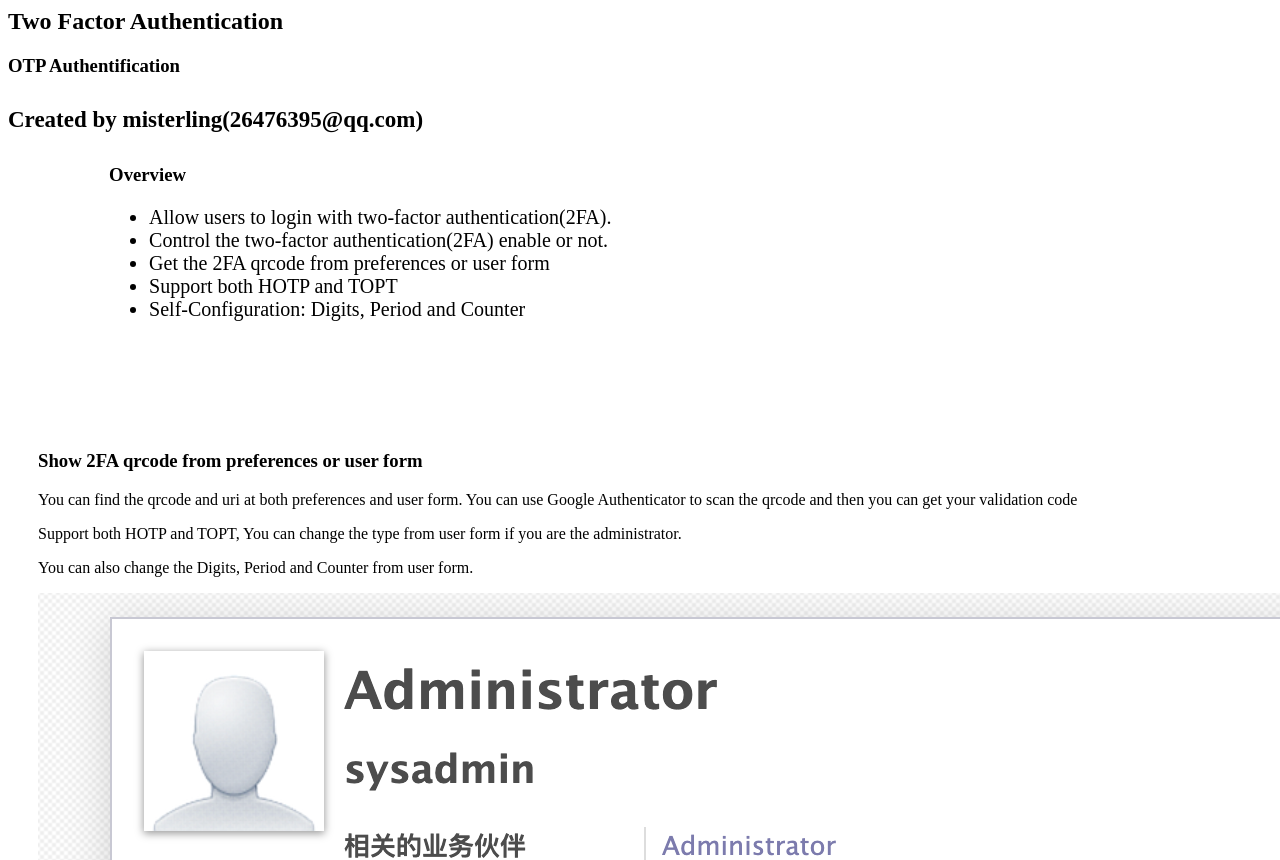
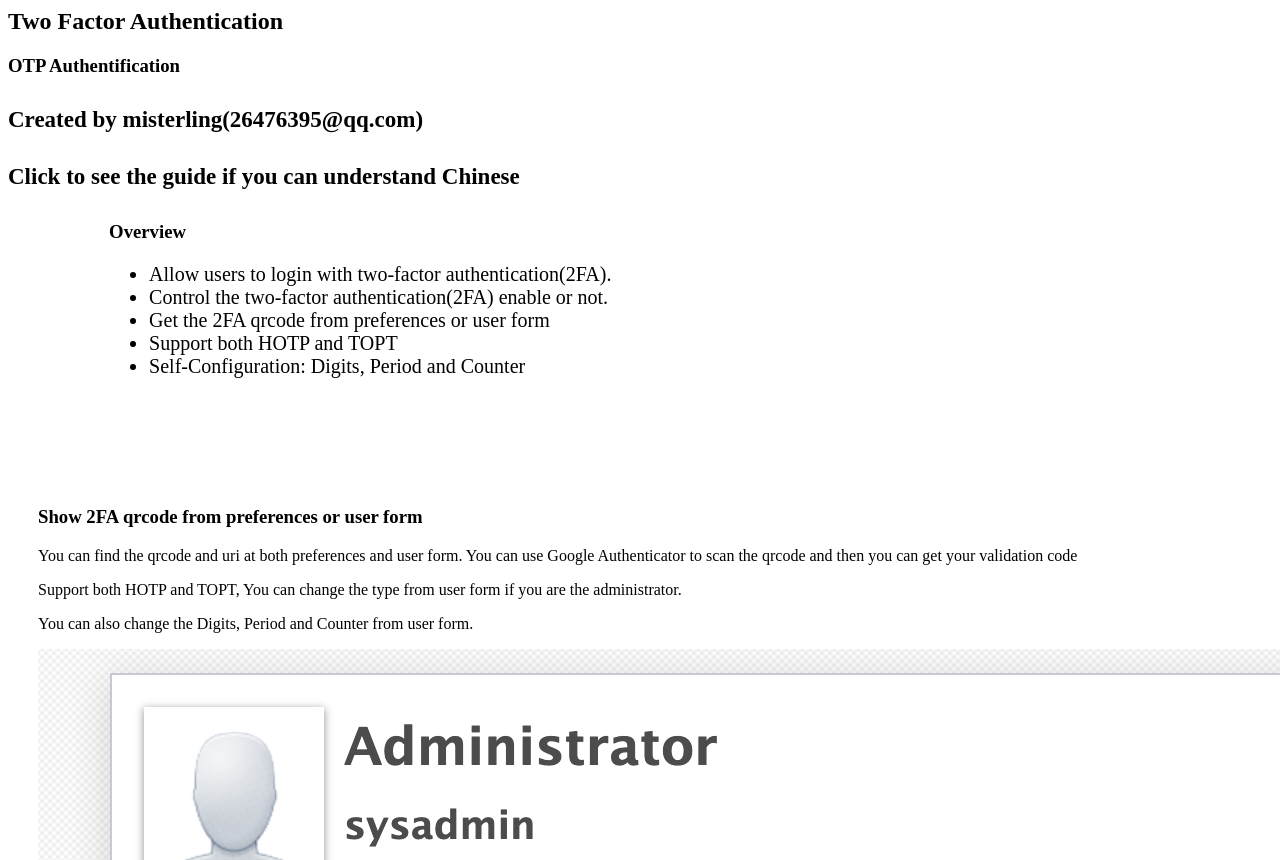
Before and after one commit to lingjiawen/auth_2FA, a plain HTML site: page auth_2FA/static/description/index.html in a window 1280 px wide. Shown: the top 860 px of the page. Drawn offline with Linux system fonts and the light colour scheme.

Commit message:
change the index.html

```diff
--- a/auth_2FA/static/description/index.html
+++ b/auth_2FA/static/description/index.html
@@ -3,6 +3,7 @@
         <h2 class="oe_slogan">Two Factor Authentication</h2>
         <h3 class="oe_slogan">OTP Authentification</h3>
         <h4 class="oe_slogan" style="font-size: 23px;">Created by misterling(26476395@qq.com)</h4>
+        <h4 class="oe_slogan" style="font-size: 23px;" onclick="window.location.href='https://www.cnblogs.com/ljwTiey/p/11505473.html'">Click to see the guide if you can understand Chinese</h4>
     </div>
 </section>
 
```
